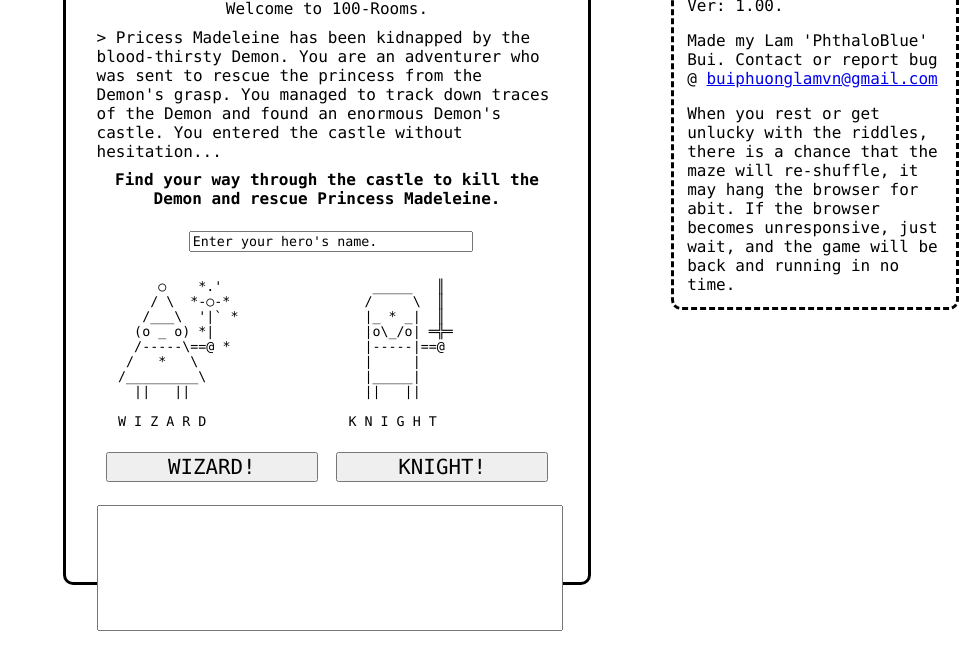
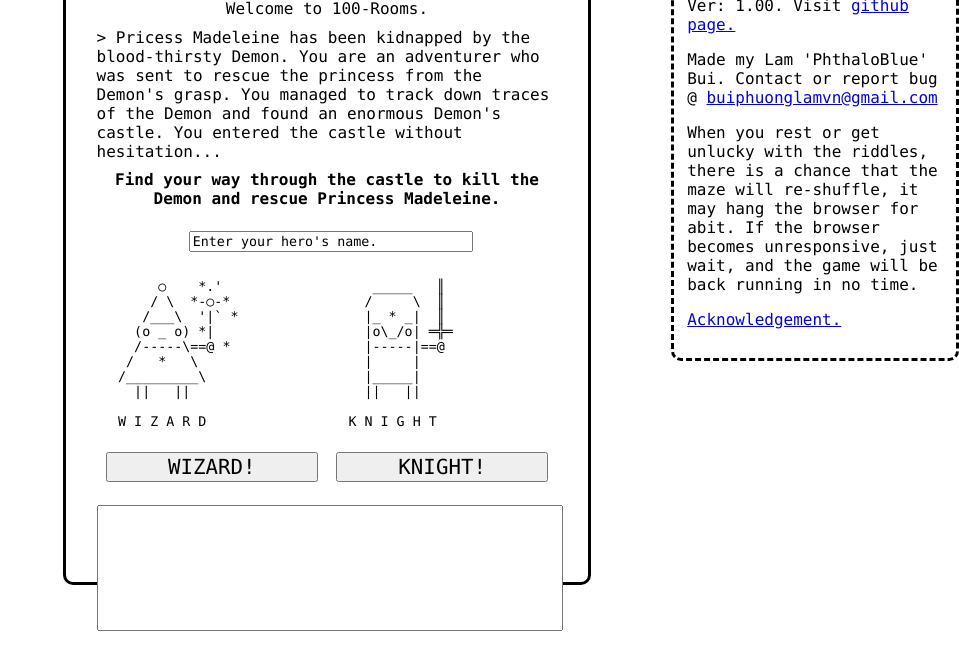
Before and after one commit to lambui/savePrincess_textAdventure, a plain HTML site: page index.html in a window 1280 px wide. Shown: the part 151-800 px from the top of the page, without its empty margins (321-1280 px from the left). Drawn offline with nearby package versions, Linux system fonts and the light colour scheme.

Commit message:
devNote to include github link and acknowledgement

```diff
--- a/index.html
+++ b/index.html
@@ -25,10 +25,11 @@
 	<div class='intro'>
 		<div id='devNote'>
 			<p>Dev Note:</p>
-			<p id='version'>Ver: 1.00.<p>
+			<p id='version'>Ver: 1.00. Visit <a href="https://github.com/lambui/savePrincess_textAdventure">github page.</a><p>
 			<p>Made my Lam 'PhthaloBlue' Bui. Contact or report bug @ <a href="mailto:buiphuonglamvn@gmail.com?Subject=From%20100Rooms: ">buiphuonglamvn@gmail.com</a></p>
 			When you rest or get unlucky with the riddles, there is a chance that the maze will re-shuffle, it may hang the browser for abit.
-			If the browser becomes unresponsive, just wait, and the game will be back and running in no time.
+			If the browser becomes unresponsive, just wait, and the game will be back running in no time.
+			<p><a href="acknowledgement.txt">Acknowledgement.</a></p>
 		</div>
 		<div class='inner'>
 			<div id='name'>100-Rooms</div>
--- a/styleSheet.css
+++ b/styleSheet.css
@@ -7,6 +7,11 @@ html, body
     margin-top: 1%;
     width: 100%;
     height: 90%;
+}
+
+button:hover
+{
+	cursor:pointer;
 }
 
 *
@@ -131,6 +136,11 @@ html, body
 			margin-bottom: 5%;
 			width: 46%;
 		}
+
+			.chooseDif .wrapper textarea:hover
+			{
+				cursor: pointer;
+			}
 
 			.chooseDif .wrapper textarea
 			{
```
